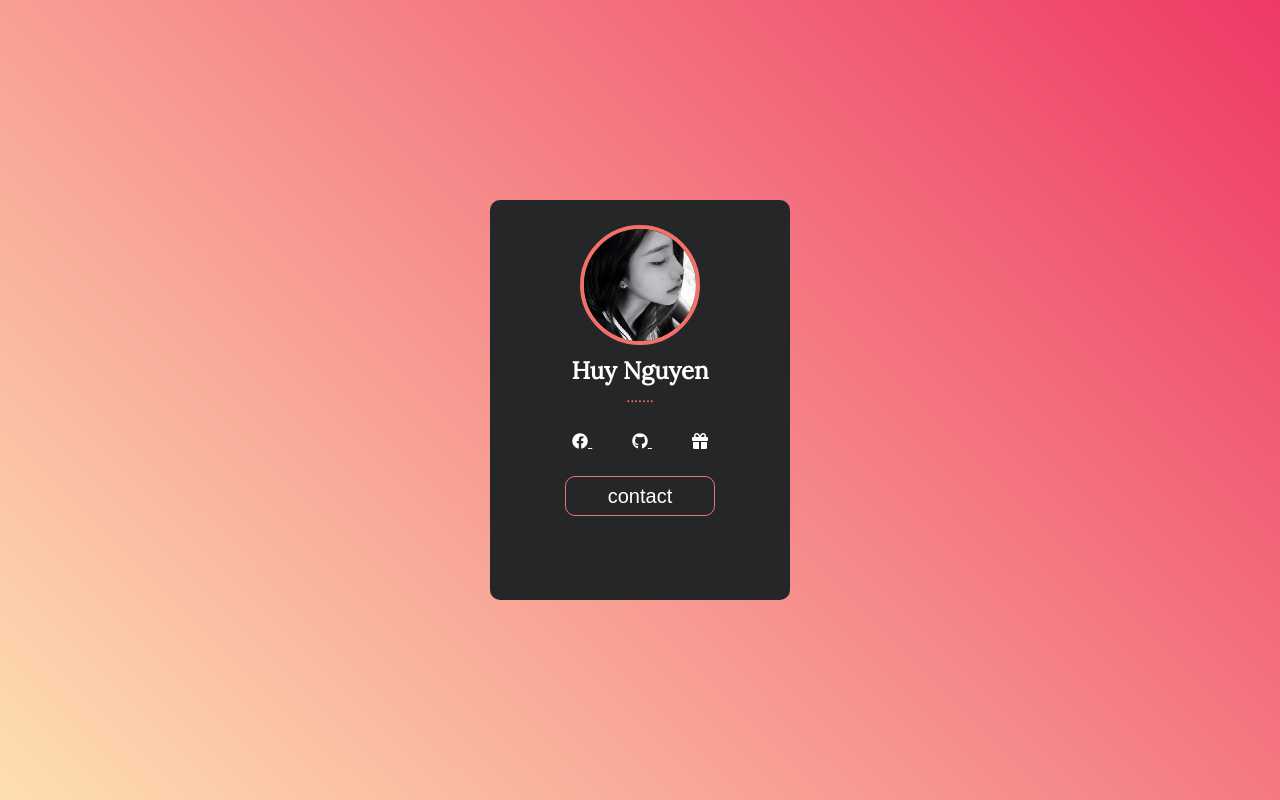
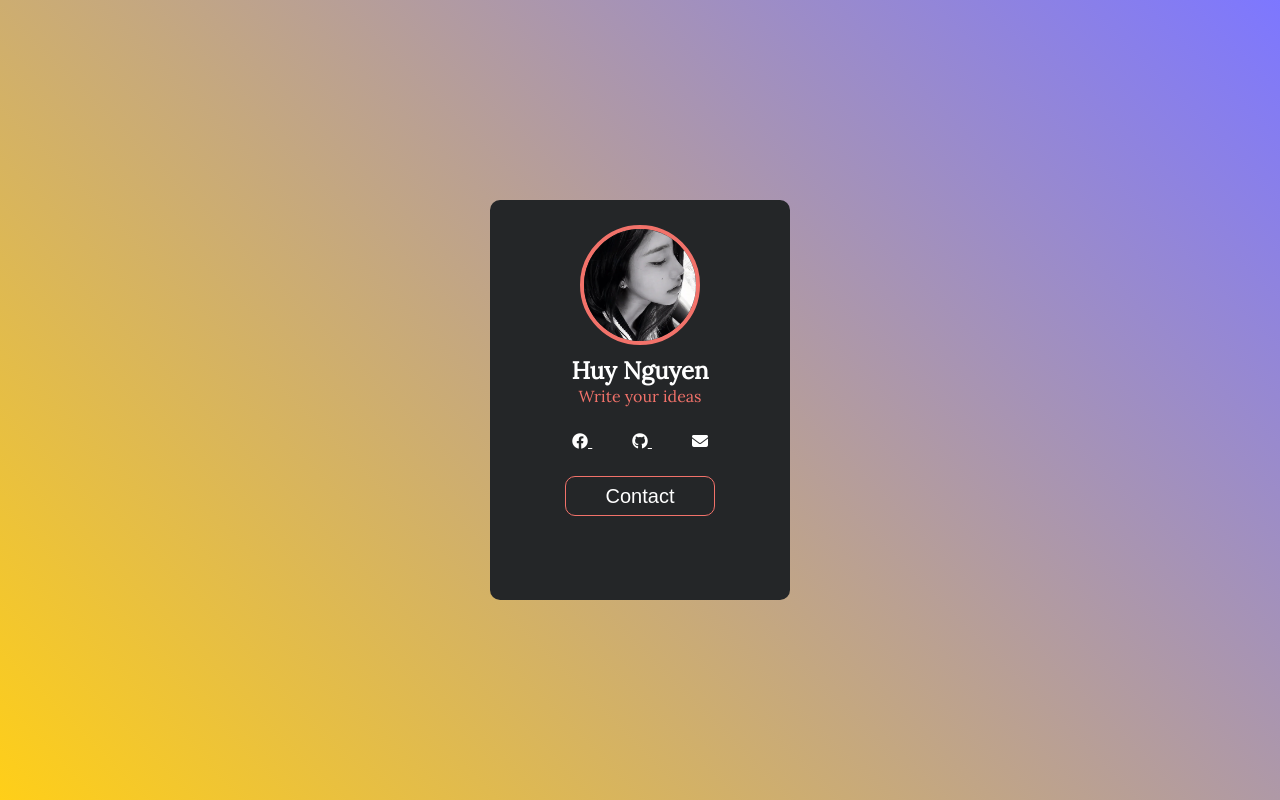
Before and after one commit to nqh2k3/card_profile, a plain HTML site: page index.html in a window 1280 px wide. Drawn offline with Linux system fonts and the light colour scheme.

Commit message:
Change some info

```diff
--- a/index.html
+++ b/index.html
@@ -18,20 +18,20 @@
             <img class="img" src="conten.jpg" alt="">
         </div>
         <h2>Huy Nguyen</h2>
-        <p> .......</p>
+        <p>Write your ideas</p>
 
         <div class="social">
-            <a href="">
+            <a href="https://www.facebook.com/nqh2k3">
                 <i class="fa-brands fa-facebook"></i>
             </a>
-            <a href="">
+            <a href="https://github.com/nqh2k3">
                 <i class="fa-brands fa-github"></i>
             </a>
             <a href="">
-                <i class="fa-solid fa-gift"></i>
+                <i class="fa-solid fa-envelope"></i>
             </a>
         </div>
-        <button>contact</button>
+        <button>Contact</button>
     </div>
 
 </body>
--- a/style.css
+++ b/style.css
@@ -10,7 +10,7 @@
 }
 body{
     height: 100vh;
-    background: linear-gradient(45deg,#fedfb1,#ee3965);
+    background: linear-gradient(45deg,#ffcf18,#7d77ff);
     display: flex;
     justify-content: center;
     align-items: center;
```
